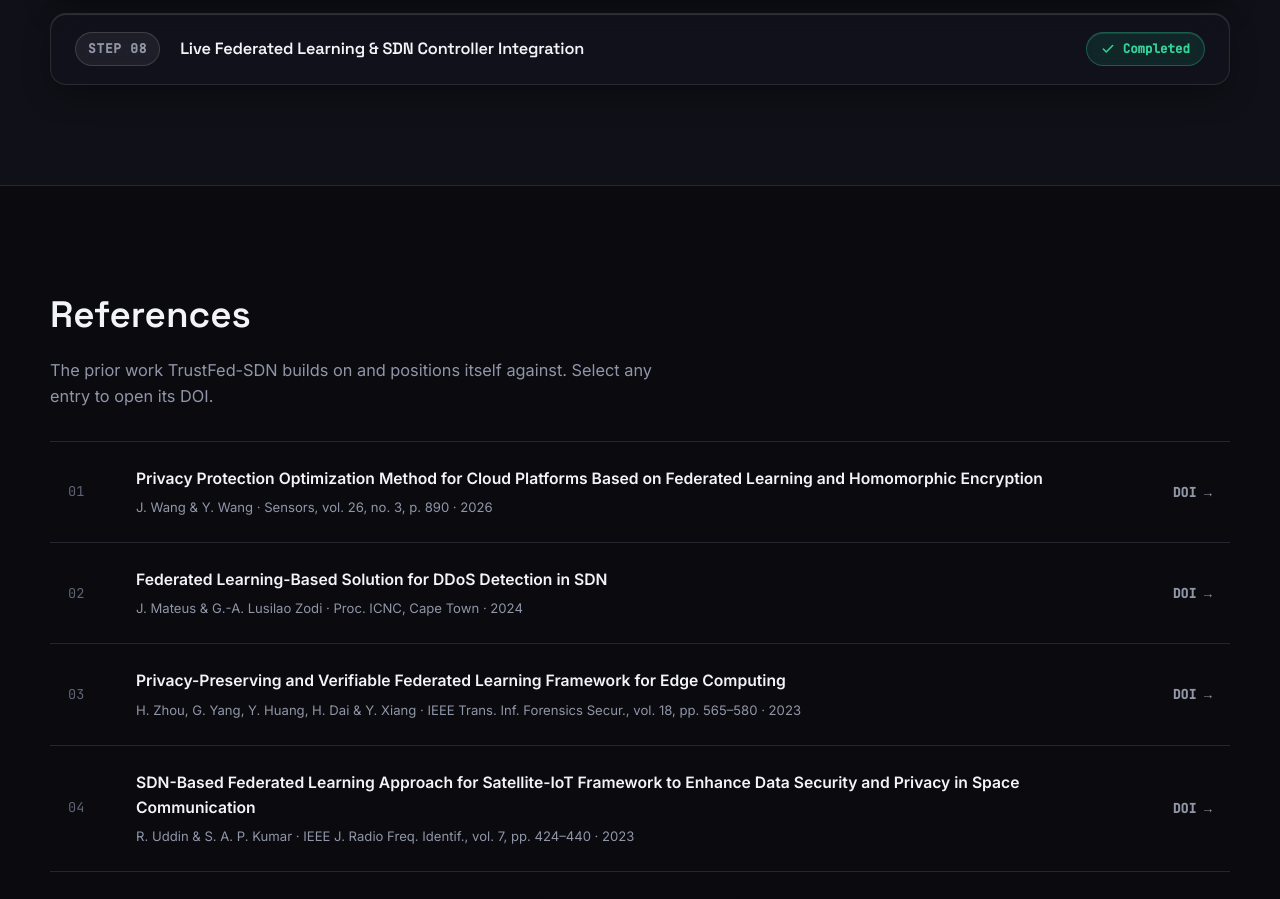
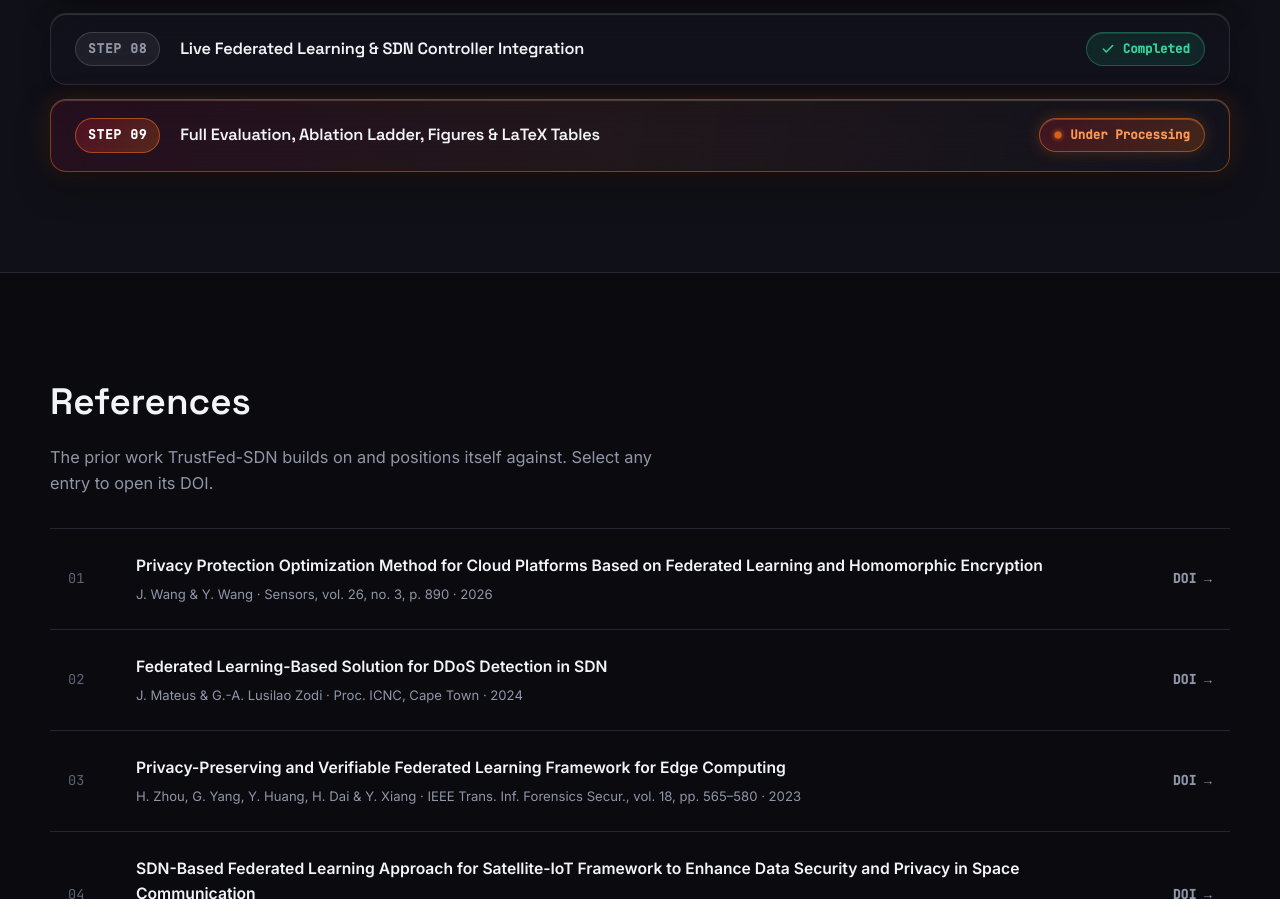
Before and after one commit to naimurhamim/trust-fed-website, a plain HTML site: page index.html in a window 1280 px wide. Shown: the part 3983-4882 px from the top of the page. Drawn offline with Linux system fonts and the light colour scheme.

Commit message:
Mark Step 09 Under Processing

```diff
--- a/index.html
+++ b/index.html
@@ -378,6 +378,15 @@
           </span>
         </div>
 
+        <div class="progress-glass-item is-processing">
+          <span class="progress-step-tag">Step 09</span>
+          <span class="progress-step-title">Full Evaluation, Ablation Ladder, Figures &amp; LaTeX Tables</span>
+          <span class="progress-status status-processing">
+            <span class="status-pulse-dot" aria-hidden="true"></span>
+            Under Processing
+          </span>
+        </div>
+
       </div>
     </div>
   </section>
```
